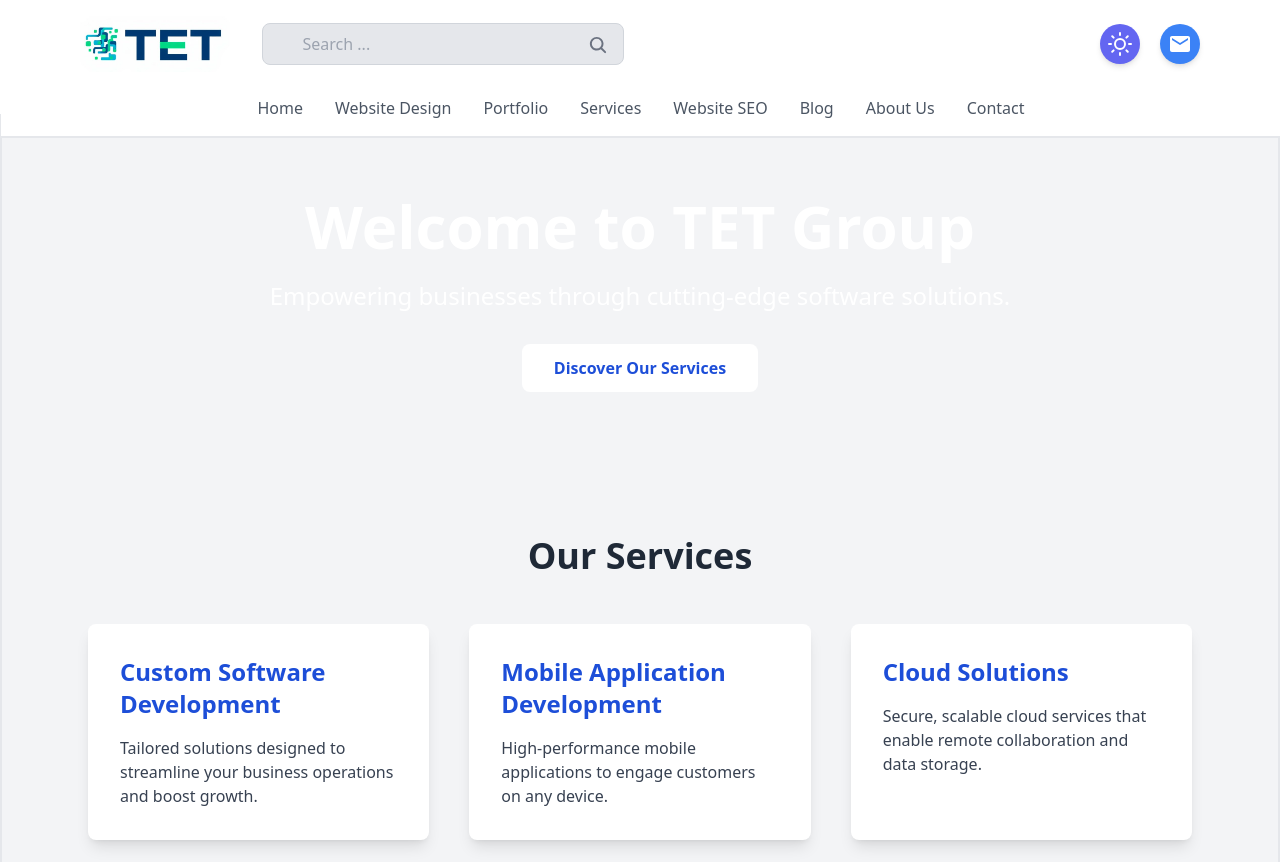
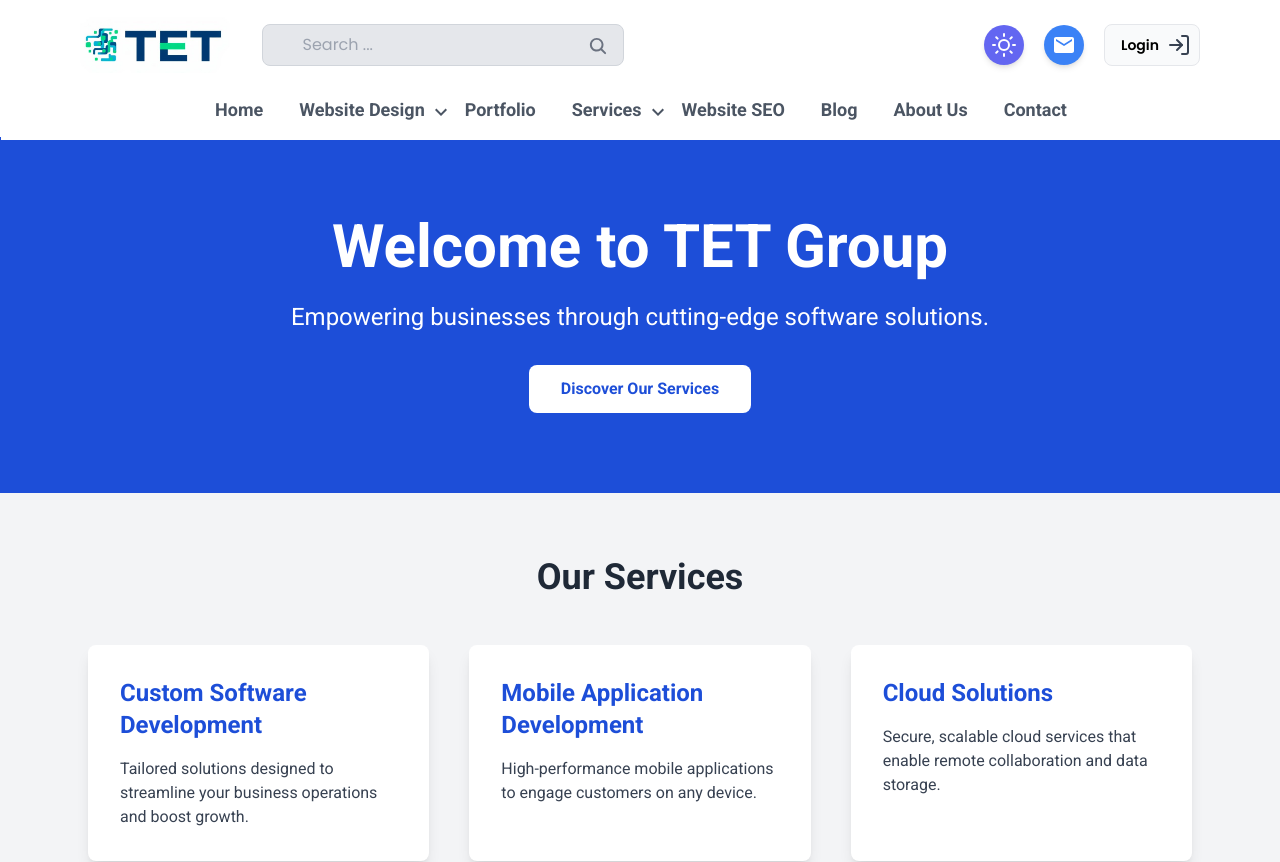
Before and after one commit to tetteam4/Office-Project, a React (Vite) app in the folder Frontend/: page / in a window 1280 px wide. Shown: the top 862 px of the page. Built offline with nearby package versions, Linux system fonts and the light colour scheme.

Commit message:
make the header

```diff
--- a/Frontend/index.html
+++ b/Frontend/index.html
@@ -4,6 +4,9 @@
     <meta charset="UTF-8" />
     <link rel="icon" type="image/svg+xml" href="/vite.svg" />
     <meta name="viewport" content="width=device-width, initial-scale=1.0" />
+    <link href="https://fonts.googleapis.com/css2?family=Roboto:wght@400;500;700&display=swap" rel="stylesheet">
+    <link href="https://fonts.googleapis.com/css2?family=Poppins:wght@400;500;600&display=swap" rel="stylesheet">
+
     <title>TET Company</title>
   </head>
   <body>
--- a/Frontend/src/Components/Layout/Layout.jsx
+++ b/Frontend/src/Components/Layout/Layout.jsx
@@ -11,7 +11,7 @@ const Layout = () => {
         <Header />
         <Navbar />
       </div>
-      <div className="mt-28">
+      <div className="mt-[135px]">
         <Outlet />
       </div>
     </div>
--- a/Frontend/src/Components/Navbar/Header.jsx
+++ b/Frontend/src/Components/Navbar/Header.jsx
@@ -3,9 +3,9 @@ import React, { useState, useEffect } from "react";
 import { IoSearch } from "react-icons/io5";
 import { TfiShoppingCart } from "react-icons/tfi";
 import { GoSignIn } from "react-icons/go";
-import { TbLogin } from "react-icons/tb";
+import { LuLogIn } from "react-icons/lu";
 import { Link } from "react-router-dom";
-import logo from '../../assets/logo.jpg'
+import logo from "../../assets/logo.jpg";
 import { FiSun, FiMoon } from "react-icons/fi"; // Icons for light/dark mode
 import { MdEmail } from "react-icons/md"; // Email icon
 
@@ -39,7 +39,11 @@ const Header = () => {
         <div className="flex items-center gap-x-4  justify-between">
           <div className="text-3xl  font-bold  text-red-600">
             <Link to="/" className="text-lg font-bold">
-          <img src={logo} alt="" className="h-14 w-auto mix-blend-multiply" />
+              <img
+                src={logo}
+                alt=""
+                className="h-14 w-auto mix-blend-multiply"
+              />
             </Link>
           </div>
 
@@ -65,7 +69,6 @@ const Header = () => {
         </div>
 
         <div className="flex items-center justify-end gap-x-5">
-
           {/* Actions (Theme Toggle & Email Icon) */}
           <div className="flex items-center justify-between py-2 gap-x-5">
             <button
@@ -84,9 +87,16 @@ const Header = () => {
             >
               <MdEmail className="w-6 h-6" />
             </a>
+            <Link to="/signup" className="flex items-center bg-gray-50 hover:bg-gray-100 rounded-lg border p-2">
+
+              <span  className="px-2 text-sm font-semibold">
+                Login
+              </span>
+              <span>
+                <LuLogIn className="text-gray-700" size={24} />
+              </span>
+            </Link>
           </div>
-
-
         </div>
       </div>
     </header>
--- a/Frontend/src/Components/Navbar/Navbar.jsx
+++ b/Frontend/src/Components/Navbar/Navbar.jsx
@@ -1,5 +1,6 @@
 import React, { useState, useEffect } from "react";
 import { Link } from "react-router-dom";
+import { MdKeyboardArrowDown } from "react-icons/md";
 
 const Navbar = () => {
   const [isScrolled, setIsScrolled] = useState(false);
@@ -21,9 +22,9 @@ const Navbar = () => {
 
   const navItems = [
     { name: "Home", path: "/" },
-    { name: "Website Design", path: "/website-design" },
+    { name: "Website Design", path: "/website-design", icon: <MdKeyboardArrowDown size={24}  className="absolute top-1 " /> },
     { name: "Portfolio", path: "/portfolio" },
-    { name: "Services", path: "/services" },
+    { name: "Services", path: "/services", icon: <MdKeyboardArrowDown   size={24}  className="absolute top-1 " /> },
     { name: "Website SEO", path: "/website-seo" },
     { name: "Blog", path: "/blog" },
     { name: "About Us", path: "/about" },
@@ -32,7 +33,7 @@ const Navbar = () => {
 
   return (
     <nav
-      className={`w-full z-30 transition-all bg-white border-b-2 py-2 duration-500 ${
+      className={`w-full z-30 transition-all bg-white py-2 duration-500 ${
         isScrolled
           ? "sticky top-20 bg-white border-gray-800 shadow-md"
           : "fixed top-20 bg-transparent"
@@ -45,15 +46,16 @@ const Navbar = () => {
             menuOpen ? "translate-x-0" : "-translate-x-full"
           } lg:flex lg:justify-center lg:items-center w-full`}
         >
-          <ul className="lg:flex lg:gap-8 p-4 lg:p-0 space-y-4 lg:space-y-0 flex justify-center items-center w-full">
+          <ul className="lg:flex lg:gap-9 p-4 lg:p-0 space-y-4 lg:space-y-0 flex justify-center items-center w-full">
             {navItems.map((item, index) => (
-              <li key={index}>
+              <li key={index} className="flex items-center relative">
                 <Link
                   to={item.path}
-                  className="text-gray-600 transition-colors duration-300 hover:text-gray-900"
+                  className="text-gray-600 transition-colors flex items-center  text-lg font-sans font-semibold duration-300 hover:text-gray-900"
                   onClick={() => setMenuOpen(false)} // Close menu on link click
                 >
                   {item.name}
+                  {item.icon && <span className="ml-1 ">{item.icon}</span>} {/* Add icon with margin */}
                 </Link>
               </li>
             ))}
--- a/Frontend/src/Components/Pages/Home.jsx
+++ b/Frontend/src/Components/Pages/Home.jsx
@@ -5,10 +5,10 @@ import React from 'react';
 const HomePage = () => {
 
   return (
-    <div className="bg-gray-100 border-2 font-sans ">
+    <div className="bg-gray-100  font-sans ">
 
       {/* Hero Section */}
-      <section className=" text-white py-20">
+      <section className="bg-blue-700 text-white py-20">
         <div className="max-w-7xl mx-auto px-6 text-center">
           <h1 className="text-5xl md:text-6xl font-bold mb-6">Welcome to TET Group</h1>
           <p className="text-lg md:text-2xl mb-8">
--- a/Frontend/src/index.css
+++ b/Frontend/src/index.css
@@ -1,6 +1,11 @@
 @tailwind base;
 @tailwind components;
 @tailwind utilities;
+
+/* Apply the font globally */
+body {
+  font-family: 'Poppins', sans-serif;
+}
 
 /* Scrollbar styling for the main page */
 body::-webkit-scrollbar {
@@ -8,10 +13,10 @@ body::-webkit-scrollbar {
 }
 
 body::-webkit-scrollbar-thumb {
-    background-color: #767583; /* Thumb color (e.g., indigo-600) */
+  background-color: #767583; /* Thumb color */
   border-radius: 5px; /* Rounded corners */
 }
 
 body::-webkit-scrollbar-track {
-    background-color: #f3f4f6; /* Track color (e.g., gray-100) */
+  background-color: #f3f4f6; /* Track color */
 }
--- a/Frontend/tailwind.config.js
+++ b/Frontend/tailwind.config.js
@@ -13,6 +13,9 @@ export default {
         track: {
           backgroundColor: "#f3f4f6", // Gray-100
         },
+      },
+      fontFamily: {
+        sans: ['Roboto', 'sans-serif','Poppins'], // Using Roboto as the default sans-serif font
       },
     },
     screens: {
```
Lines whose indentation alone changed are shown as unchanged.
